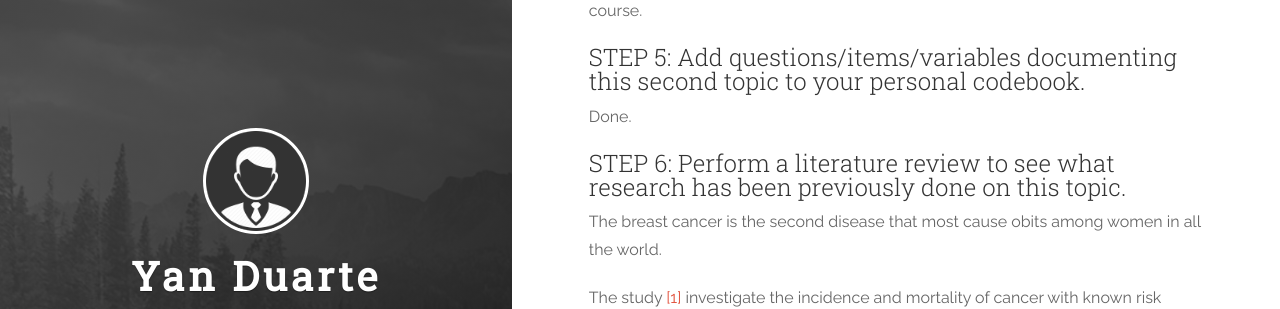
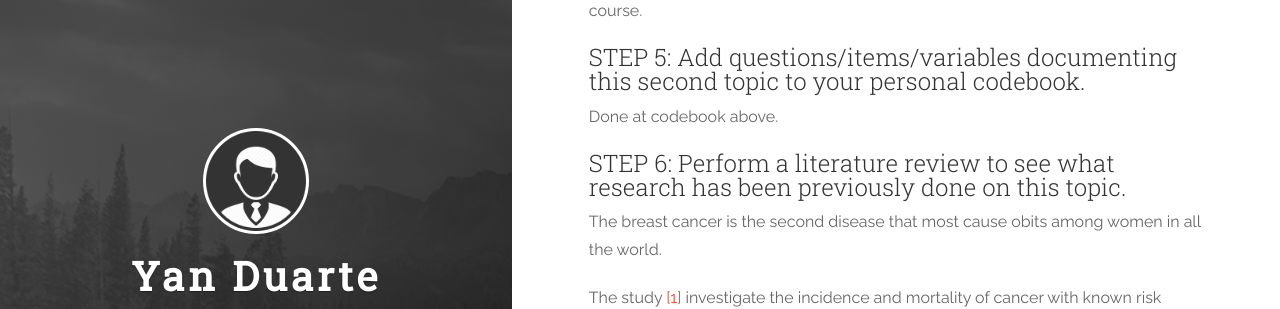
Before and after one commit to yan-duarte/yan-duarte.github.io, a Jekyll site: the page built from _posts/2016-01-08-welcome-to-jekyll.markdown, in a window 1280 px wide and 900 px high, scrolled down 1858 px. Shown: the part 153-462 px from the top of the window. Built offline with Jekyll 4.4.1, drawn with Linux system fonts in a browser that asks for light colours; nearby versions of some CDN libraries.

Commit message:
Updated 2016-01-08-welcome-to-jekyll.markdown

```diff
--- a/_posts/2016-01-08-welcome-to-jekyll.markdown
+++ b/_posts/2016-01-08-welcome-to-jekyll.markdown
@@ -44,7 +44,7 @@ So in my research, I can make until three question that has some link:
 At first, I will focus on the first question, trying to answer all of them during the course.
 
 ## STEP 5: Add questions/items/variables documenting this second topic to your personal codebook.
-Done.
+Done at codebook above.
 
 ## STEP 6: Perform a literature review to see what research has been previously done on this topic.
 
```
